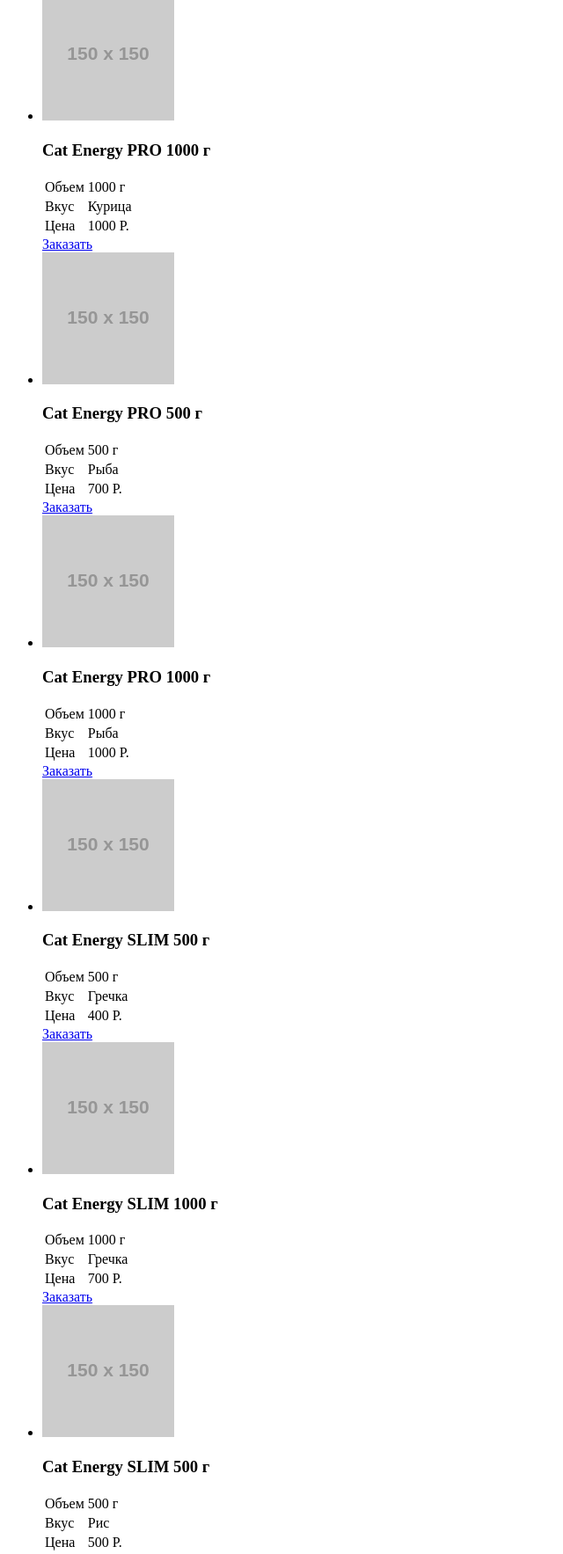
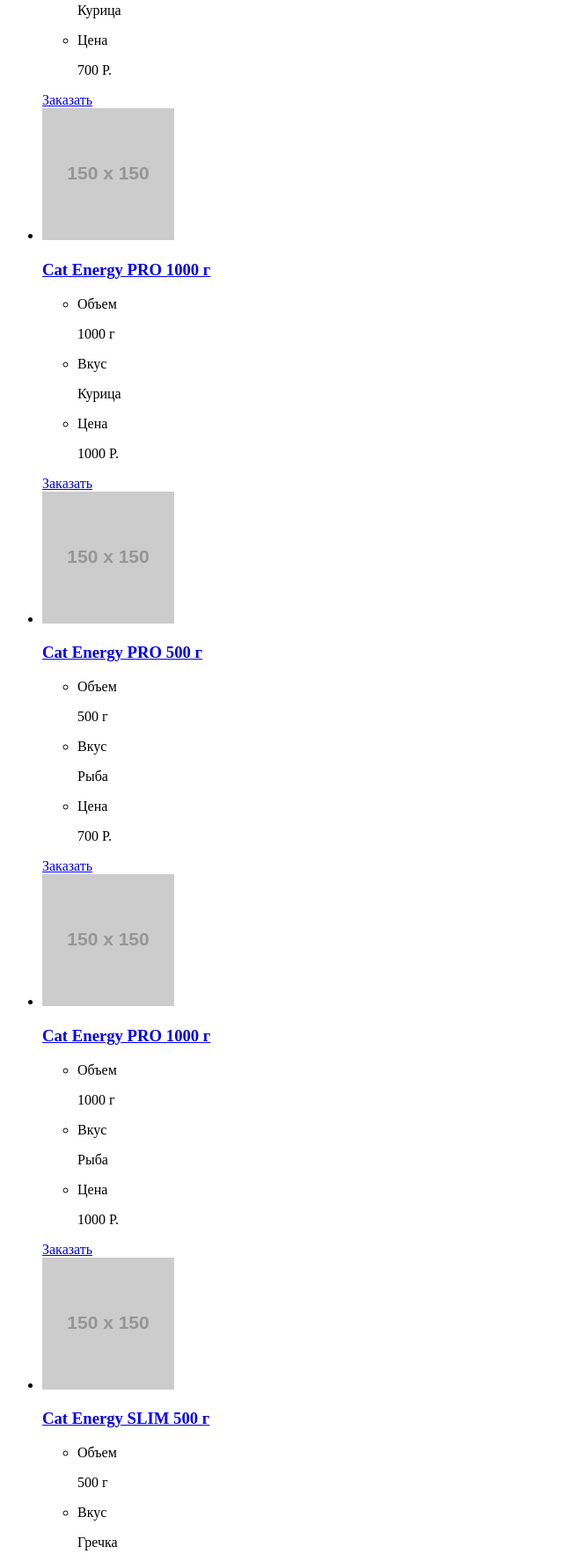
Before and after one commit to GretchenkoOleg/959417-cat-energy-20, a website: page source/catalog.html in a window 1280 px wide. Shown: the part 692-2459 px from the top of the page at 88% size, without its empty margins (0-640 px from the left). Drawn offline with Linux system fonts and the light colour scheme; placeholder pictures from the web are drawn by us.

Commit message:
Исправляет мелкие недостатки и заменяет таблицу на список

```diff
--- a/source/catalog.html
+++ b/source/catalog.html
@@ -6,7 +6,7 @@
   </head>
   <body>
     <header class="page-header">
-      <a class="page-header__logo" href="index.html">
+      <a class="page-header__logo logo" href="index.html">
         <img class="page-header__logo-image" src="https://via.placeholder.com/150x150">
       </a>
       <nav class="main-nav">
@@ -28,39 +28,27 @@
     <main class="page-main">
       <h1 class="visually-hidden">Страница каталога товаров</h1>
       <section class="catalog">
-        <h2 class="catalog__title">Каталог продукции</h2>
+        <h2 class="catalog__title title">Каталог продукции</h2>
         <ul class="catalog__list">
           <li class="catalog__item product">
             <div class="product__card">
               <img class="product__image" src="https://via.placeholder.com/150x150">
               <div class="product__description">
-                <h3 class="product__title">Cat Energy PRO 500 г</h3>
-                <table class="product__feature">
-                  <tr class="product__feature product__feature--string">
-                    <td>
-                      Объем
-                    </td>
-                    <td>
-                      500 г
-                    </td>
-                  </tr>
-                  <tr class="product__feature product__feature--string">
-                    <td>
-                      Вкус
-                    </td>
-                    <td>
-                      Курица
-                    </td>
-                  </tr>
-                  <tr class="product__feature product__feature--string">
-                    <td>
-                      Цена
-                    </td>
-                    <td>
-                      700 Р.
-                    </td>
-                  </tr>
-                </table>
+                <h3 class="product__title"><a class="product__link" href="#">Cat Energy PRO 500 г</a></h3>
+                <ul class="product__feature">
+                  <li class="product__benefits">
+                    <p>Объем</p>
+                    <p>500 г</p>
+                  </li>
+                  <li class="product__benefits">
+                    <p>Вкус</p>
+                    <p>Курица</p>
+                  </li>
+                  <li class="product__benefits">
+                    <p>Цена</p>
+                    <p>700 Р.</p>
+                  </li>
+                </ul>
               </div>
             </div>
             <a class="product__button button" href="#">Заказать</a>
@@ -69,33 +57,21 @@
             <div class="product__card">
               <img class="product__image" src="https://via.placeholder.com/150x150">
               <div class="product__description">
-                <h3 class="product__title">Cat Energy PRO 1000 г</h3>
-                <table class="product__feature">
-                  <tr class="product__feature product__feature--string">
-                    <td>
-                      Объем
-                    </td>
-                    <td>
-                      1000 г
-                    </td>
-                  </tr>
-                  <tr class="product__feature product__feature--string">
-                    <td>
-                      Вкус
-                    </td>
-                    <td>
-                      Курица
-                    </td>
-                  </tr>
-                  <tr class="product__feature product__feature--string">
-                    <td>
-                      Цена
-                    </td>
-                    <td>
-                      1000 Р.
-                    </td>
-                  </tr>
-                </table>
+                <h3 class="product__title"><a class="product__link" href="#">Cat Energy PRO 1000 г</a></h3>
+                <ul class="product__feature">
+                  <li class="product__benefits">
+                    <p>Объем</p>
+                    <p>1000 г</p>
+                  </li>
+                  <li class="product__benefits">
+                    <p>Вкус</p>
+                    <p>Курица</p>
+                  </li>
+                  <li class="product__benefits">
+                    <p>Цена</p>
+                    <p>1000 Р.</p>
+                  </li>
+                </ul>
               </div>
             </div>
             <a class="product__button button" href="#">Заказать</a>
@@ -104,33 +80,21 @@
             <div class="product__card">
               <img class="product__image" src="https://via.placeholder.com/150x150">
               <div class="product__description">
-                <h3 class="product__title">Cat Energy PRO 500 г</h3>
-                <table class="product__feature">
-                  <tr class="product__feature product__feature--string">
-                    <td>
-                      Объем
-                    </td>
-                    <td>
-                      500 г
-                    </td>
-                  </tr>
-                  <tr class="product__feature product__feature--string">
-                    <td>
-                      Вкус
-                    </td>
-                    <td>
-                      Рыба
-                    </td>
-                  </tr>
-                  <tr class="product__feature product__feature--string">
-                    <td>
-                      Цена
-                    </td>
-                    <td>
-                      700 Р.
-                    </td>
-                  </tr>
-                </table>
+                <h3 class="product__title"><a class="product__link" href="#">Cat Energy PRO 500 г</a></h3>
+                <ul class="product__feature">
+                  <li class="product__benefits">
+                    <p>Объем</p>
+                    <p>500 г</p>
+                  </li>
+                  <li class="product__benefits">
+                    <p>Вкус</p>
+                    <p>Рыба</p>
+                  </li>
+                  <li class="product__benefits">
+                    <p>Цена</p>
+                    <p>700 Р.</p>
+                  </li>
+                </ul>
               </div>
             </div>
             <a class="product__button button" href="#">Заказать</a>
@@ -139,33 +103,21 @@
             <div class="product__card">
               <img class="product__image" src="https://via.placeholder.com/150x150">
               <div class="product__description">
-                <h3 class="product__title">Cat Energy PRO 1000 г</h3>
-                <table class="product__feature">
-                  <tr class="product__feature product__feature--string">
-                    <td>
-                      Объем
-                    </td>
-                    <td>
-                      1000 г
-                    </td>
-                  </tr>
-                  <tr class="product__feature product__feature--string">
-                    <td>
-                      Вкус
-                    </td>
-                    <td>
-                      Рыба
-                    </td>
-                  </tr>
-                  <tr class="product__feature product__feature--string">
-                    <td>
-                      Цена
-                    </td>
-                    <td>
-                      1000 Р.
-                    </td>
-                  </tr>
-                </table>
+                <h3 class="product__title"><a class="product__link" href="#">Cat Energy PRO 1000 г</a></h3>
+                <ul class="product__feature">
+                  <li class="product__benefits">
+                    <p>Объем</p>
+                    <p>1000 г</p>
+                  </li>
+                  <li class="product__benefits">
+                    <p>Вкус</p>
+                    <p>Рыба</p>
+                  </li>
+                  <li class="product__benefits">
+                    <p>Цена</p>
+                    <p>1000 Р.</p>
+                  </li>
+                </ul>
               </div>
             </div>
             <a class="product__button button" href="#">Заказать</a>
@@ -174,33 +126,21 @@
             <div class="product__card">
               <img class="product__image" src="https://via.placeholder.com/150x150">
               <div class="product__description">
-                <h3 class="product__title">Cat Energy SLIM 500 г</h3>
-                <table class="product__feature">
-                  <tr class="product__feature product__feature--string">
-                    <td>
-                      Объем
-                    </td>
-                    <td>
-                      500 г
-                    </td>
-                  </tr>
-                  <tr class="product__feature product__feature--string">
-                    <td>
-                      Вкус
-                    </td>
-                    <td>
-                      Гречка
-                    </td>
-                  </tr>
-                  <tr class="product__feature product__feature--string">
-                    <td>
-                      Цена
-                    </td>
-                    <td>
-                      400 Р.
-                    </td>
-                  </tr>
-                </table>
+                <h3 class="product__title"><a class="product__link" href="#">Cat Energy SLIM 500 г</a></h3>
+                <ul class="product__feature">
+                  <li class="product__benefits">
+                    <p>Объем</p>
+                    <p>500 г</p>
+                  </li>
+                  <li class="product__benefits">
+                    <p>Вкус</p>
+                    <p>Гречка</p>
+                  </li>
+                  <li class="product__benefits">
+                    <p>Цена</p>
+                    <p>400 Р.</p>
+                  </li>
+                </ul>
               </div>
             </div>
             <a class="product__button button" href="#">Заказать</a>
@@ -209,33 +149,21 @@
             <div class="product__card">
               <img class="product__image" src="https://via.placeholder.com/150x150">
               <div class="product__description">
-                <h3 class="product__title">Cat Energy SLIM 1000 г</h3>
-                <table class="product__feature">
-                  <tr class="product__feature product__feature--string">
-                    <td>
-                      Объем
-                    </td>
-                    <td>
-                      1000 г
-                    </td>
-                  </tr>
-                  <tr class="product__feature product__feature--string">
-                    <td>
-                      Вкус
-                    </td>
-                    <td>
-                      Гречка
-                    </td>
-                  </tr>
-                  <tr class="product__feature product__feature--string">
-                    <td>
-                      Цена
-                    </td>
-                    <td>
-                      700 Р.
-                    </td>
-                  </tr>
-                </table>
+                <h3 class="product__title"><a class="product__link" href="#">Cat Energy SLIM 1000 г</a></h3>
+                <ul class="product__feature">
+                  <li class="product__benefits">
+                    <p>Объем</p>
+                    <p>1000 г</p>
+                  </li>
+                  <li class="product__benefits">
+                    <p>Вкус</p>
+                    <p>Гречка</p>
+                  </li>
+                  <li class="product__benefits">
+                    <p>Цена</p>
+                    <p>700 Р.</p>
+                  </li>
+                </ul>
               </div>
             </div>
             <a class="product__button button" href="#">Заказать</a>
@@ -244,33 +172,21 @@
             <div class="product__card">
               <img class="product__image" src="https://via.placeholder.com/150x150">
               <div class="product__description">
-                <h3 class="product__title">Cat Energy SLIM 500 г</h3>
-                <table class="product__feature">
-                  <tr class="product__feature product__feature--string">
-                    <td>
-                      Объем
-                    </td>
-                    <td>
-                      500 г
-                    </td>
-                  </tr>
-                  <tr class="product__feature product__feature--string">
-                    <td>
-                      Вкус
-                    </td>
-                    <td>
-                      Рис
-                    </td>
-                  </tr>
-                  <tr class="product__feature product__feature--string">
-                    <td>
-                      Цена
-                    </td>
-                    <td>
-                      500 Р.
-                    </td>
-                  </tr>
-                </table>
+                <h3 class="product__title"><a class="product__link" href="#">Cat Energy SLIM 500 г</a></h3>
+                <ul class="product__feature">
+                  <li class="product__benefits">
+                    <p>Объем</p>
+                    <p>500 г</p>
+                  </li>
+                  <li class="product__benefits">
+                    <p>Вкус</p>
+                    <p>Рис</p>
+                  </li>
+                  <li class="product__benefits">
+                    <p>Цена</p>
+                    <p>500 Р.</p>
+                  </li>
+                </ul>
               </div>
             </div>
             <a class="product__button button" href="#">Заказать</a>
@@ -286,10 +202,10 @@
     </main>
 
     <footer class="page-footer">
-      <a class="page-footer__logo">
+      <a class="page-footer__logo logo">
         <img class="page-footer__logo-image" src="https://via.placeholder.com/150x150">
       </a>
-      <ul class="social">
+      <ul class="page-footer__social social">
         <li class="social__item">
           <a class="social__link social__link--vkontakte" href="#">
             <img class="social__image" src="https://via.placeholder.com/150x150">
@@ -312,3 +228,4 @@
     </footer>
 
   </body>
+</html>
```
Also changed, not shown: source/form.html (+4 -3 lines), source/index.html (+4 -4 lines).
